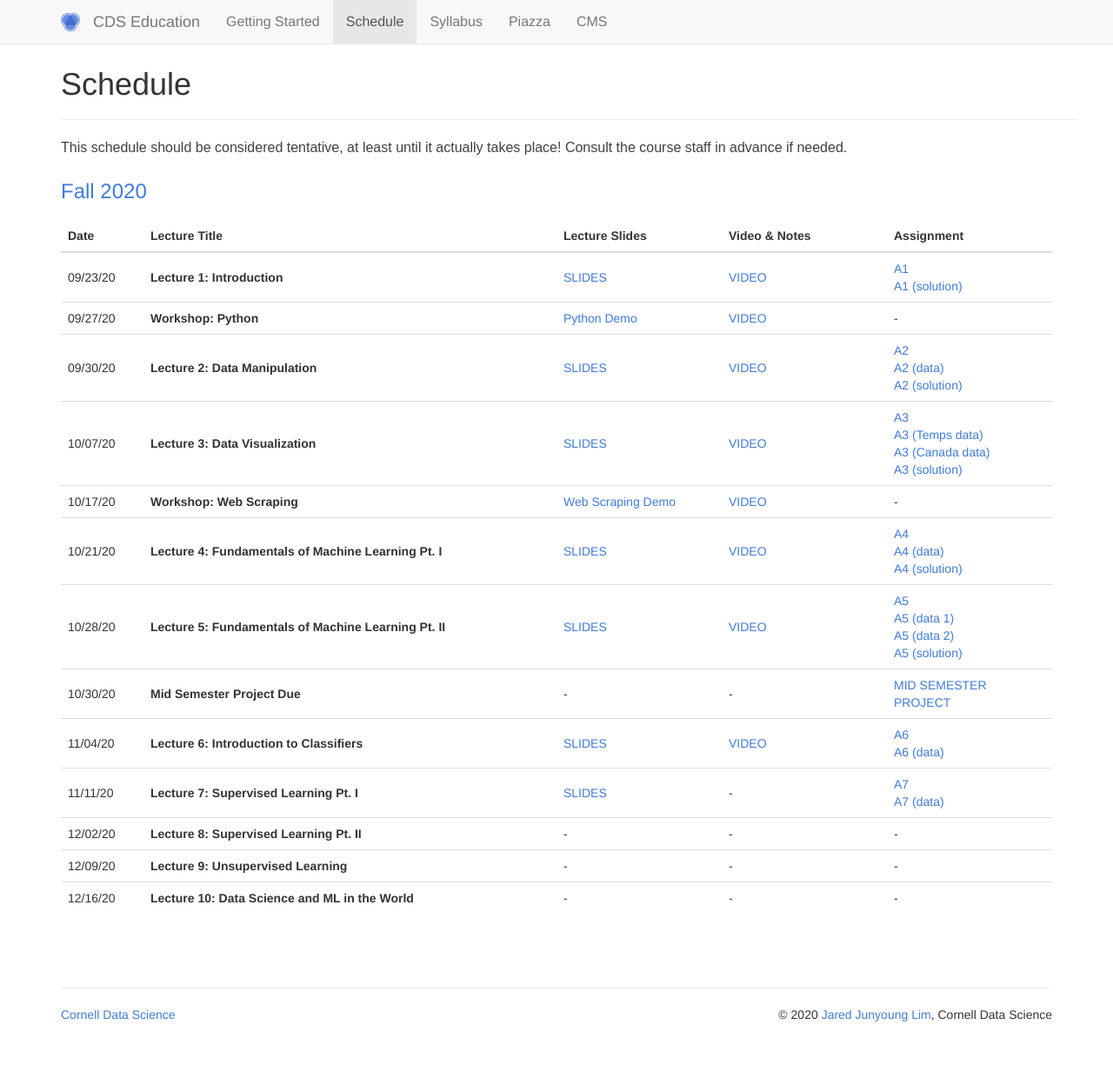
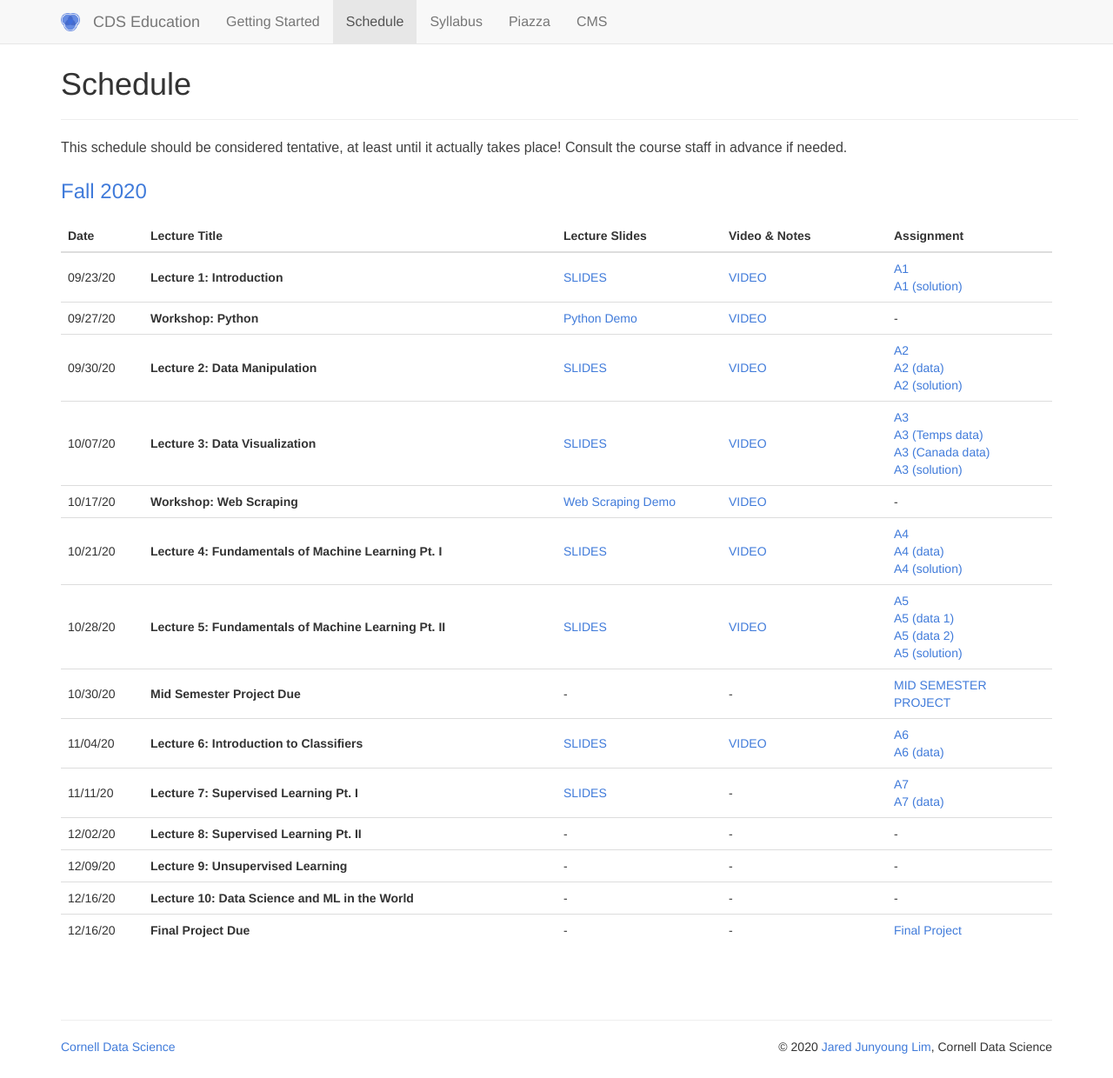
Before and after one commit to CornellDataScience/info1998, a Jekyll site: the page built from schedule.md, in a window 1280 px wide and 1240 px high. Shown: the whole window at 87% size. Built offline with Jekyll 4.4.1, drawn with Linux system fonts in a browser that asks for light colours.

Commit message:
final project

```diff
--- a/_data/schedules.yml
+++ b/_data/schedules.yml
@@ -149,8 +149,6 @@ lectures:
         link: "resources/FA20/assignments/release/Lecture_7_Applications_of_Supervised_Learning_Source_Release.ipynb"
       - title: "A7 (data)"
         link: "resources/data/lecture7example.csv"
-    #   - title: "Final Project Proposal"
-    #     link: "resources/SP20/assignments/release/Final_Project.pdf"
   ######################################## Week 8 #########################################
   - date: 2020-12-02
     title: "Lecture 8: Supervised Learning Pt. II"
@@ -194,3 +192,9 @@ lectures:
   #   contents:
   #     - title: "Final Project"
   #       link: "resources/SP20/assignments/release/Final_Project.pdf"
+  ############################ Final Project #######################################
+  - date: 2020-12-16
+    title: "Final Project Due"
+    assignments:
+      - title: "Final Project"
+        link: "resources/FA20/extra/Final_Project.pdf"
```
Also changed, not shown: 1 other file.
